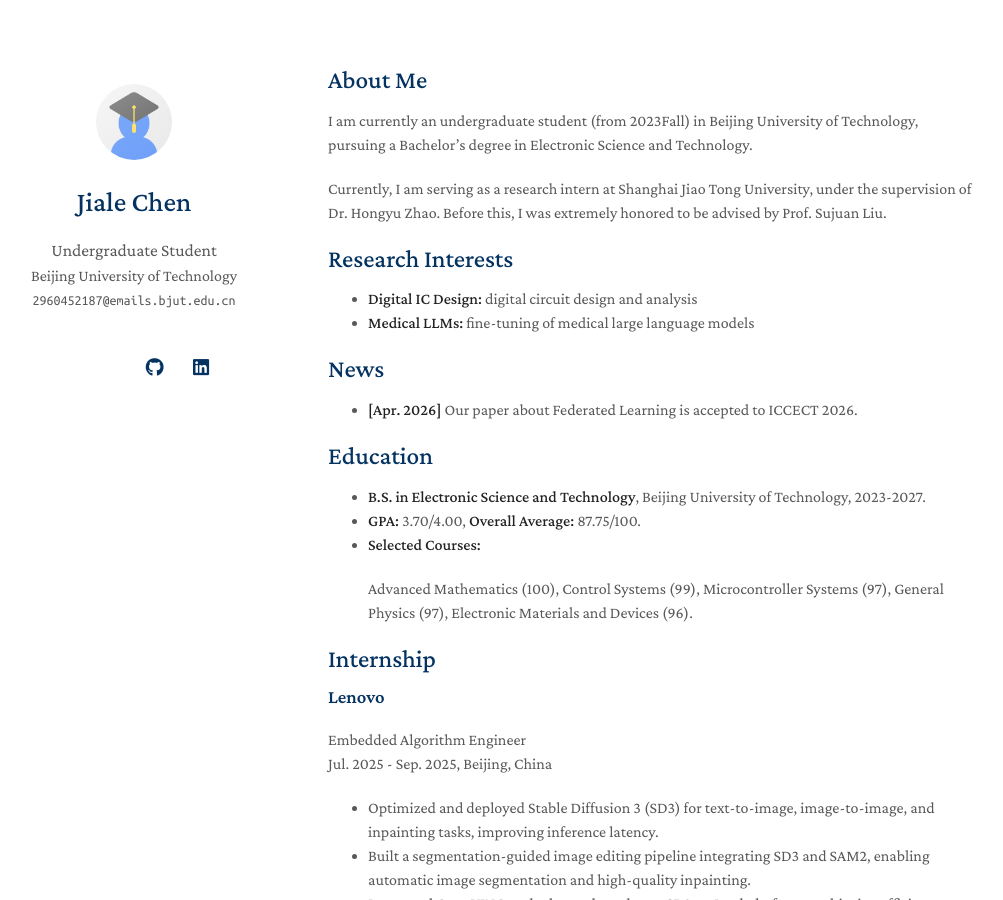
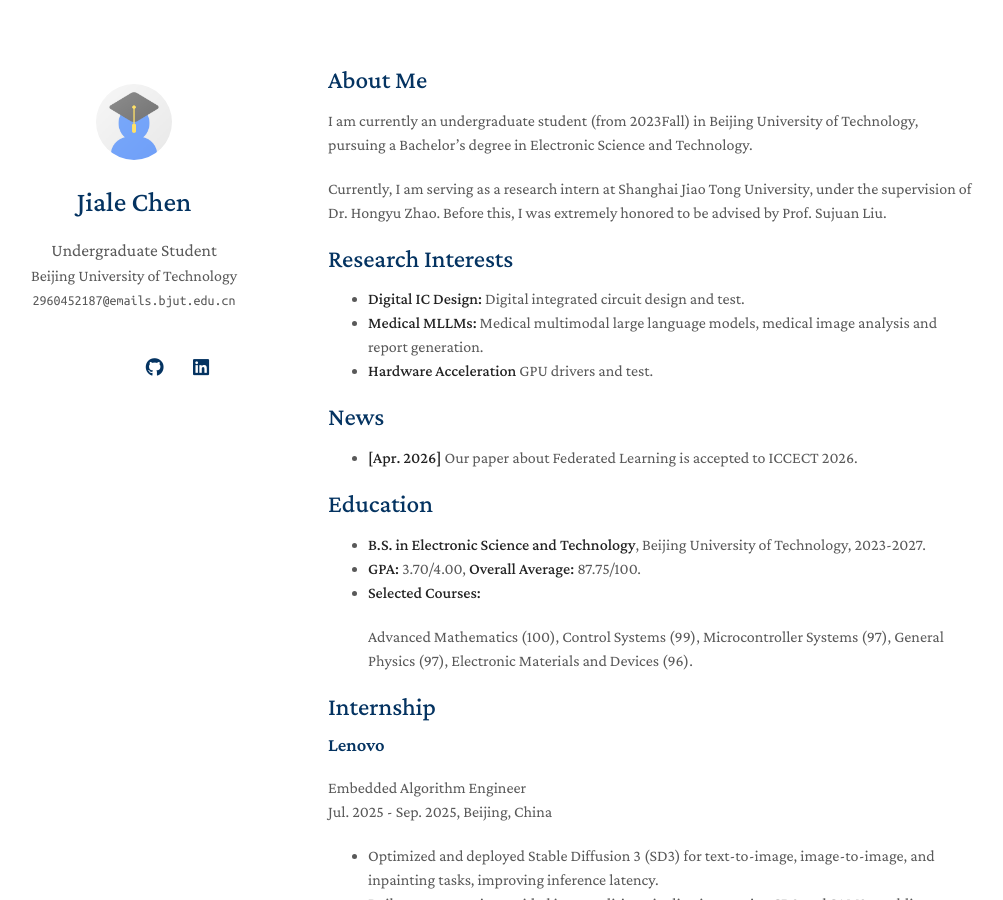
Before and after one commit to Chenjl13/Chenjl13.github.io, a Jekyll site: the page built from index.md, in a window 1280 px wide and 900 px high. Shown: the whole window, without its empty margins (142-1145 px from the left). Built offline with Jekyll 4.4.1, drawn with Linux system fonts in a browser that asks for light colours; a style sheet for code colours, icons or effects is not loaded; our own code applies the rules of GitHub Pages for plain Markdown files.

Commit message:
Update index.md

```diff
--- a/index.md
+++ b/index.md
@@ -10,8 +10,9 @@ Currently, I am serving as a research intern at Shanghai Jiao Tong University, u
 
 ## Research Interests
 
-- **Digital IC Design:** digital circuit design and analysis
-- **Medical LLMs:** fine-tuning of medical large language models
+- **Digital IC Design:** Digital integrated circuit design and test.
+- **Medical MLLMs:** Medical multimodal large language models, medical image analysis and report generation.
+- **Hardware Acceleration** GPU drivers and test.
 
 ## News
 
```
